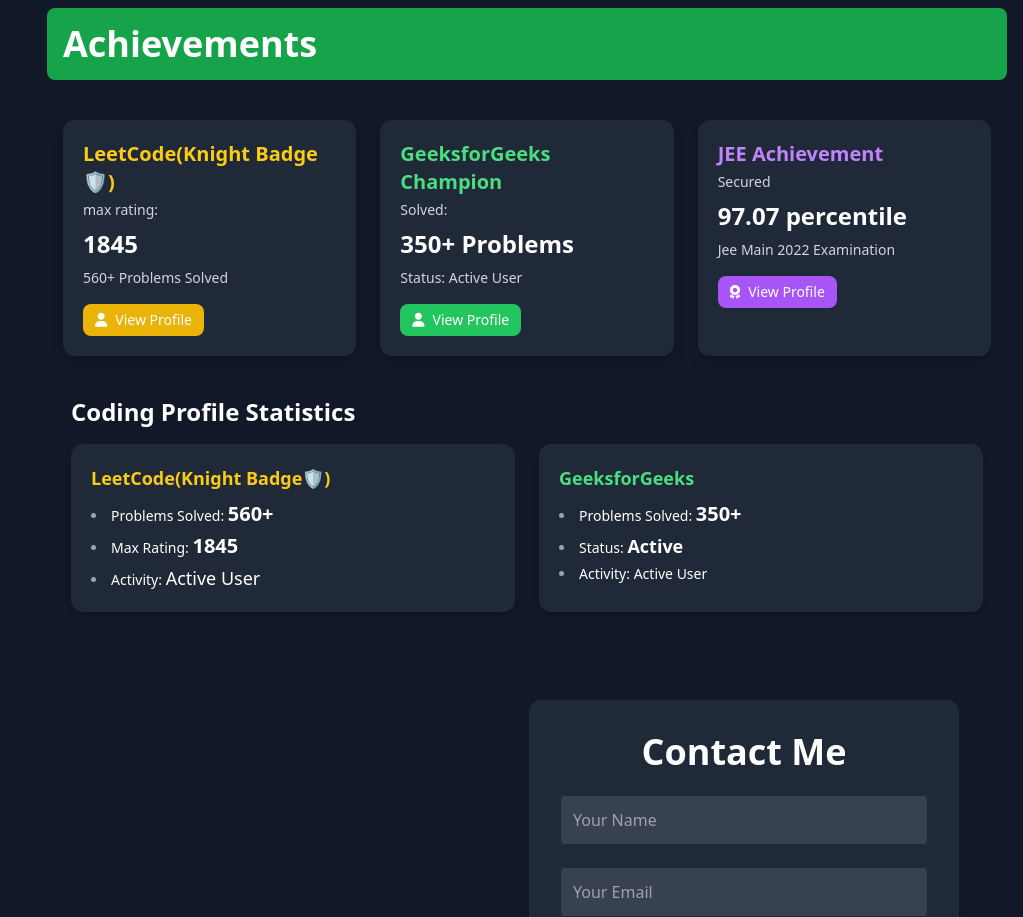
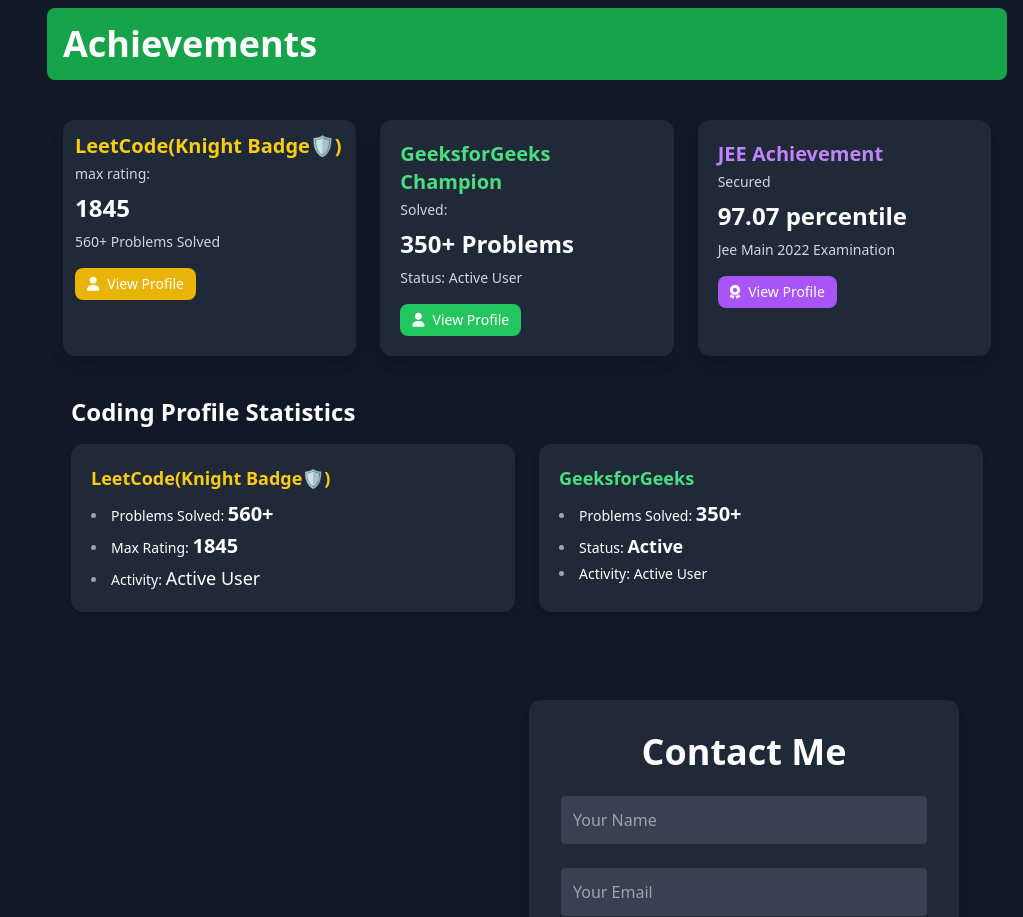
Before and after one commit to nishikantvijeta/my-portfolio, a React (Create React App) app: page / in a window 1280 px wide. Shown: the part 3720-4637 px from the top of the page, without its empty margins (257-1280 px from the left). Built offline with nearby package versions, Linux system fonts and the light colour scheme.

Commit message:
Update Achievements.jsx

```diff
--- a/src/Achievements.jsx
+++ b/src/Achievements.jsx
@@ -7,7 +7,7 @@
 
       <div className="grid grid-cols-1 md:mx-4 mt-10 sm:grid-cols-2 lg:grid-cols-3 gap-6 text-gray-300">
         {/* LeetCode Achievement */}
-        <div className="bg-gray-800 p-5 rounded-xl shadow-lg">
+        <div className="bg-gray-800 p-3 rounded-xl shadow-lg">
           <h2 className="text-xl font-bold text-yellow-400 mb-1">LeetCode(Knight Badge🛡️)</h2>
           <p className="text-sm mb-2">max rating:</p>
           <p className="text-2xl font-bold text-white mb-2">1845</p>
```
